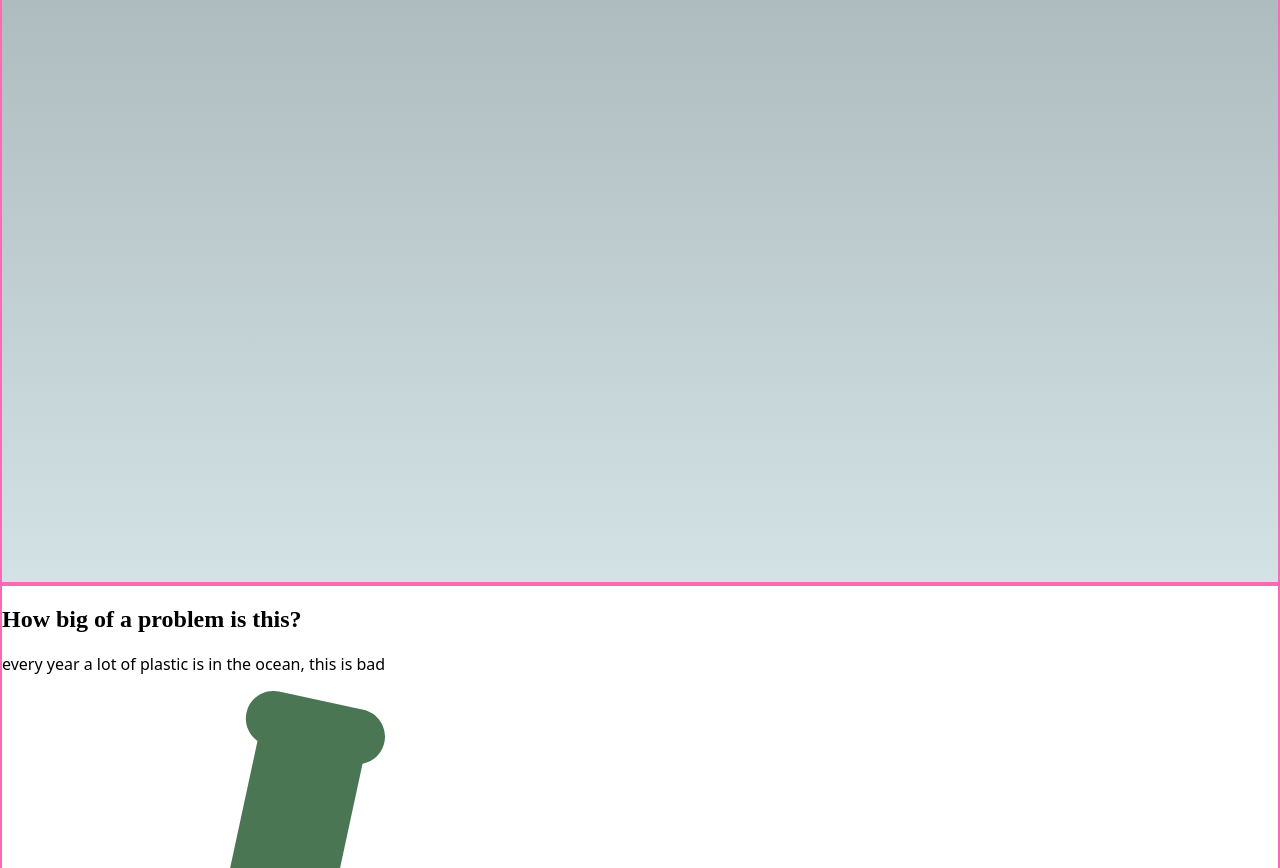
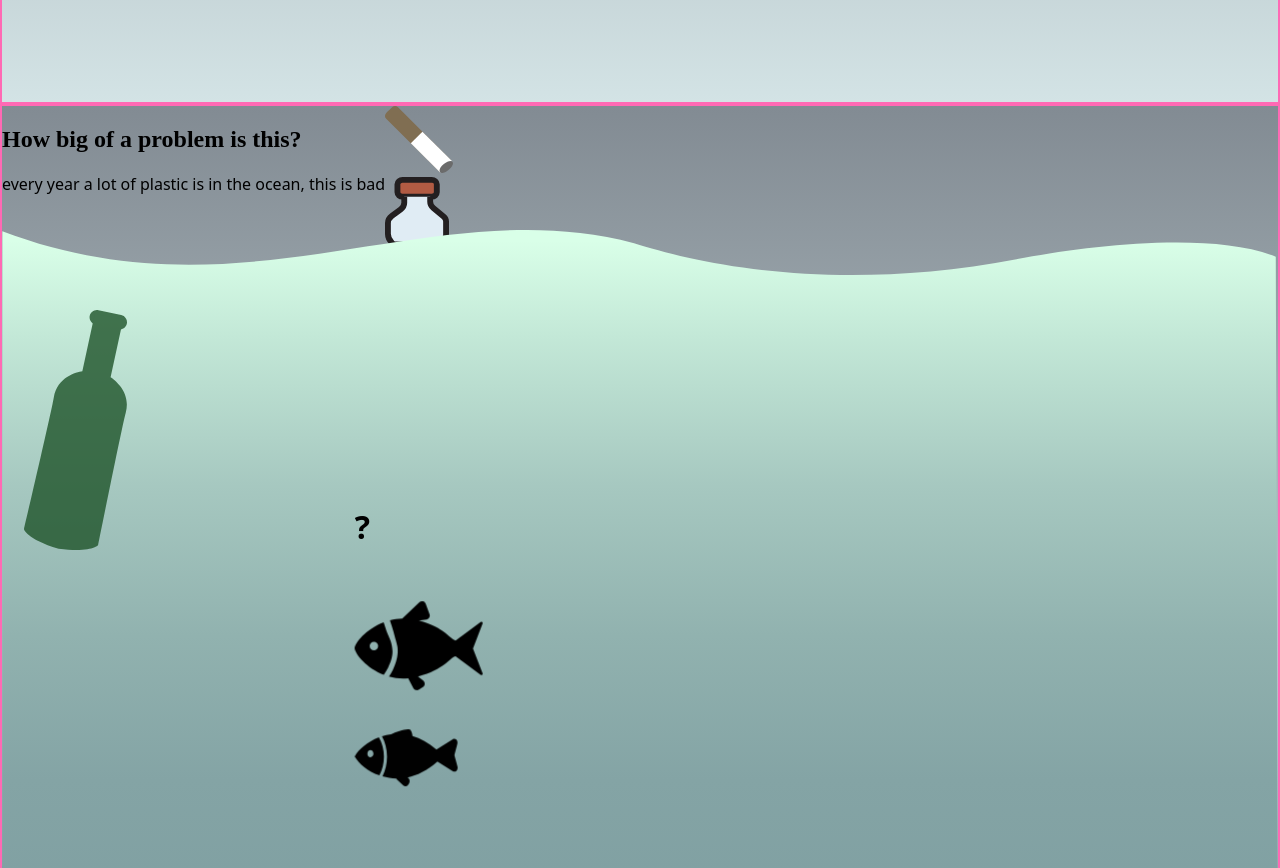
Before and after one commit to AdvancedCSS2024/idg1292-2024-oblig3-group05, a plain HTML site: page index.html in a window 1280 px wide. Shown: the part 700-1568 px from the top of the page. Drawn offline with Linux system fonts and the light colour scheme.

Commit message:
more posistion

```diff
--- a/assets/styles/style.scss
+++ b/assets/styles/style.scss
@@ -1,10 +1,18 @@
+// colors
+// #d3e3e5
+//#828b93
+// 104861
+// 557583
+//81a1a3
+
+
 // Keyframes
 @keyframes swim-diagonally {
     0% {
-        transform: translateX(100vw) translateY(40vw);
+        transform: translateX(20vw) translateY(0vw);
     }
     100% {
-        transform: translateX(50vh) translateY(15vh);
+        transform: translateX(-10vh) translateY(-40vh);
     }
 }
 // End of Keyframes
@@ -45,18 +53,17 @@ p {
 
 // commons
 .section--1, .section--2, .section--3, .section--4 {
-    height: 100vw;
     position: relative;
     border: solid 2px hotpink;
+    height: 100vh;
 }
 
 // end of commons
 
 // Section 1
-.section--1 {
-    background: #d3e3e5;
-    background: -webkit-linear-gradient(0deg, #d3e3e5 0%, #828b93 100%);
+.section--1, .section--2 {
     background: linear-gradient(0deg, #d3e3e5 0%, #828b93 100%);
+    position: relative;
 }
 
 
@@ -64,30 +71,22 @@ p {
 
 // Section 2
 .section--2 {
-    display: flex;
 
     &--wave--nasty {
         position: absolute;
-        bottom: 0%;
-        z-index: -1;
-    }
-
-    &--wave--nice {
-        position: absolute;
-        bottom: 0%;
-        z-index: -1;
-        display:none;
+        bottom: 0;
+        z-index: 0;
     }
 }
 
-@keyframes swim-diagonally {
-     0% {
-         transform: translateX(100vw) translateY(40vw);
-     }
-     100% {
-         transform: translateX(50vh) translateY(15vh);
-     }
- }
+.cont {
+    display: flex;
+
+    &__item {
+        z-index: 1;
+    }
+}
+
 
 .fish, .fish--dead {
     width: 10vw;
@@ -97,12 +96,12 @@ p {
     top: 50vw;
     font-size: 2rem;
     font-weight: bold;
-    rig
 }
 
 .fish, .fish--small, .question-mark {
     animation: swim-diagonally 9s forwards infinite;
     position: absolute;
+    z-index: 4;
 }
 
 .fish {
@@ -118,12 +117,26 @@ p {
   }
 }
 
-
 .trash {
-    width: 8vw;
+    display: flex;
+    justify-content: space-around;
+    margin-top: 30%;
 
     &--glassbottle {
         opacity: 0.8;
+        width: 8vw;
+        bottom: 0;
+    }
+
+    &--waterbottle {
+        width: 5vw;
+    }
+
+    &--plastic {
+        width: 15vw;
+    }
+
+    &--cigar {
 
     }
 }
@@ -133,23 +146,22 @@ p {
 
 
 // Section 3
-
+.section--3 {
+    z-index: 3;
+}
 
 
 // End of Section 3
 
 // underwater grad for sect. 3-4
 .underwater-gradient {
-    background: #104861;
-    background: -webkit-linear-gradient(0deg, #104861 0%, #557583 50%, #81a1a3 100%);
     background: linear-gradient(0deg, #104861 0%, #557583 50%, #81a1a3 100%);
+    z-index: 0;
 }
 
 // Section 4
 .section--4 {
-    // background: #3a4ca0;
-    // background: -webkit-linear-gradient(0deg, #3a4ca0 0%, #53b8e6 100%);
-    // background: linear-gradient(0deg, #3a4ca0 0%, #53b8e6 100%);
+
 }
 
 .ocean--floor {
--- a/index.html
+++ b/index.html
@@ -23,26 +23,32 @@
     </section>
 
     <section class="section--2 fade-in">
-        <img class="section--2--wave--nasty visibility" src="assets/icons/wave-nasty.svg" alt="wave-nasty">
-        <img class="section--2--wave--nice visibility" src="assets/icons/wave-nice.svg" alt="wave">
+        <img class="section--2--wave--nasty" src="assets/icons/wave-nasty.svg" alt="wave-nasty">
+        <!-- <img class="section--2--wave--nice" src="assets/icons/wave-nice.svg" alt="wave"> -->
 
-
+    <div class="cont">
         <div class="cont--left">
-            <div class="conatiner__item">
-                <h2 class="conatiner__header">How big of a problem is this?</h2>
-                <p class="conatiner__text">every year a lot of plastic is in the ocean, this is bad</p>
+            <div class="cont__item">
+                <h2 class="cont__header">How big of a problem is this?</h2>
+                <p class="cont__text">every year a lot of plastic is in the ocean, this is bad</p>
             </div>
-
-            <img class="trash--glassbottle" src="assets/icons/glassbottle.svg" alt="glassbottle">
-            <img class="trash--plastic" src="assets/icons/plastic-container.svg" alt="plastic-container">
+            <div class="trash">
+                <img class="trash--glassbottle" src="assets/icons/glassbottle.svg" alt="glassbottle">
+                <img class="trash--plastic" src="assets/icons/plastic-container.svg" alt="plastic-container">
+            </div>
         </div>
 
         <div class="cont--right">
-            <p class="question-mark">?</p>
             <img class="trash--cigar" src="assets/icons/cigar.svg" alt="cigar">
-            <img class="fish" src="assets/icons/big-fish.svg" alt="big-fish">
-            <img class="fish--small" src="assets/icons/small-fish.svg" alt="small-fish">
+            <img class="trash--waterbottle" src="assets/icons/waterbottle.svg" alt="waterbottle">
+
+            <div class="cont--fish">
+                <p class="question-mark">?</p>
+                <img class="fish" src="assets/icons/big-fish.svg" alt="big-fish">
+                <img class="fish--small" src="assets/icons/small-fish.svg" alt="small-fish">
+            </div>
         </div>
+    </div>
     </section>
 
     <div class="underwater-gradient">
```
Also changed, not shown: assets/styles/style.css, 1 other file.
